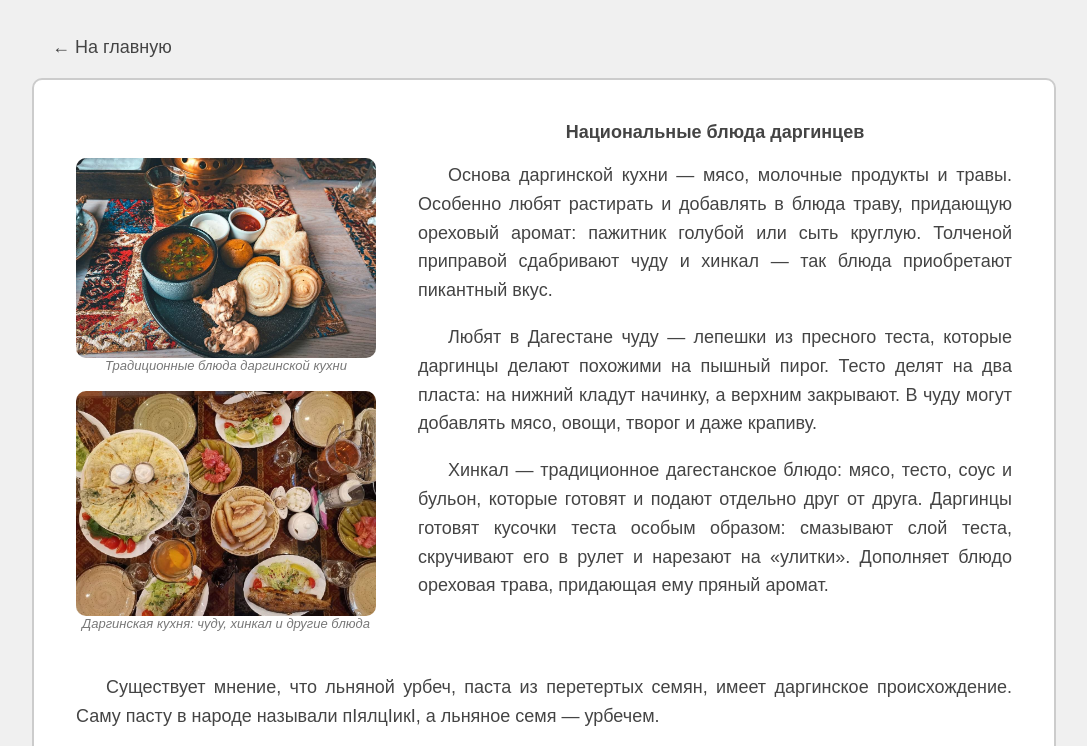
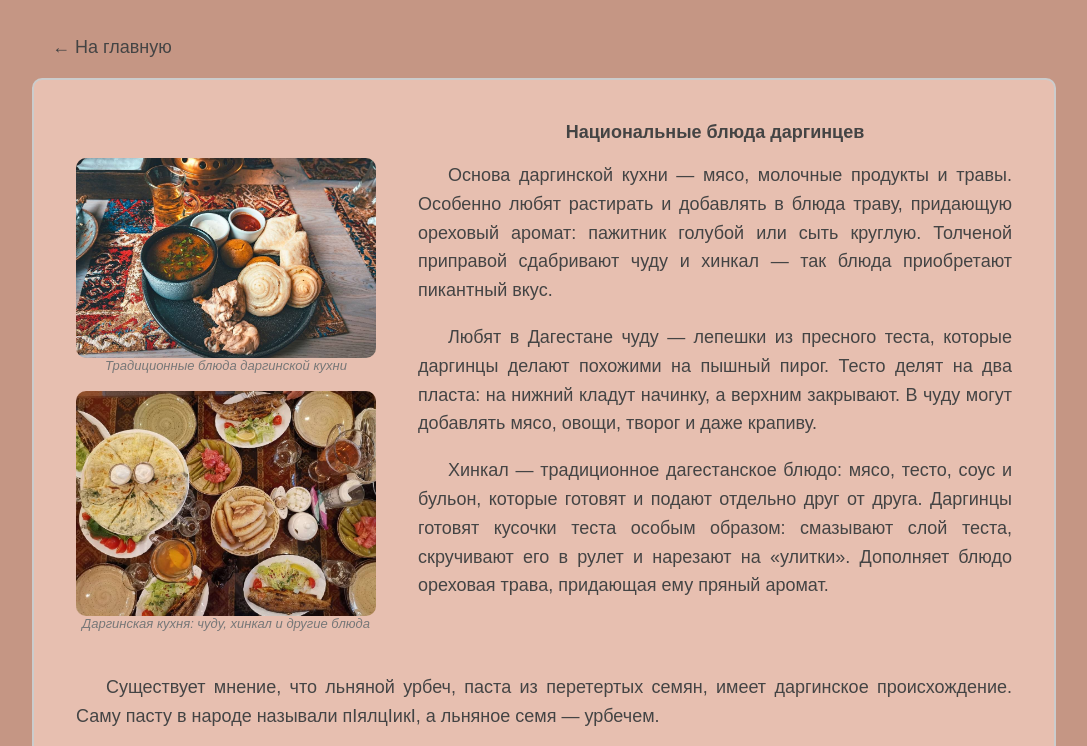
Before and after one commit to pasenkovartem/exam, a plain HTML site: page nationaldishes.html in a window 1280 px wide. Shown: the part 60-806 px from the top of the page, without its empty margins (96-1183 px from the left). Drawn offline with Linux system fonts and the light colour scheme.

Commit message:
Update nationaldishes.html

```diff
--- a/nationaldishes.html
+++ b/nationaldishes.html
@@ -3,7 +3,7 @@
 <meta charset="UTF-8">
 <title>Народы России: Даргинцы</title>
 </head>
-<body bgcolor="#f0f0f0">
+<body bgcolor="#c59684">
 <font face="Arial, Helvetica, sans-serif" color="#444444" size="6"><p align="center">Национальные блюда</p></font>
 
 <table width="1024" align="center" cellpadding="20" cellspacing="0" >
@@ -15,7 +15,7 @@
         </tr>
         <!-- Информация -->
         <tr>
-            <td bgcolor="#ffffff" valign="top" style="border-radius: 10px; border: 2px solid #cccccc; overflow: hidden;">
+            <td bgcolor="#e7bfb0" valign="top" style="border-radius: 10px; border: 2px solid #cccccc; overflow: hidden;">
 
                 <table align="center" cellpadding="20">
                 <tr>
```
